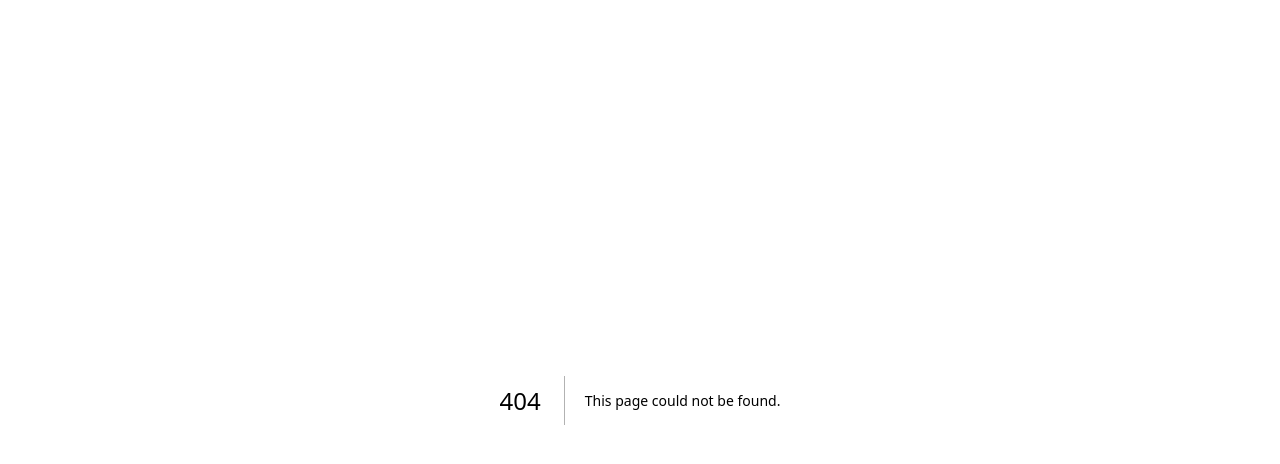
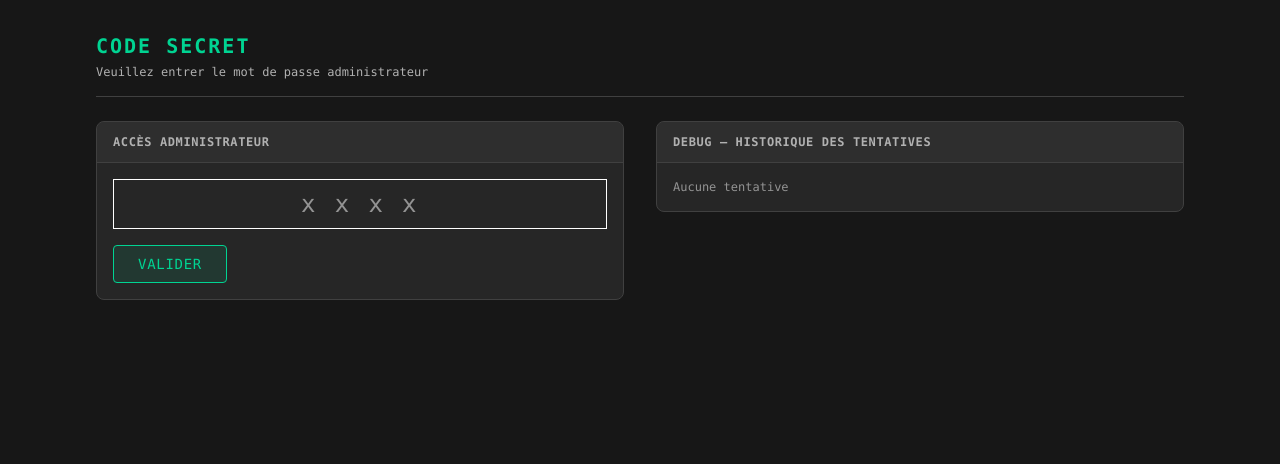
Before and after one commit to Sekaivi/MissionADA42, a Next.js app: page /alpha/code-secret in a window 1280 px wide. Before the commit this address had no page. Shown: the top 464 px of the page. Built offline with nearby package versions, Linux system fonts and the light colour scheme.

Commit message:
feat(enigme) contenu fonctionnel

```diff
--- /dev/null
+++ b/src/app/alpha/code-secret/page.tsx
@@ -0,0 +1,113 @@
+'use client';
+
+import { useState } from 'react';
+import { CheckCircleIcon, XCircleIcon } from '@heroicons/react/24/solid';
+
+import { AlphaButton } from '@/components/alpha/AlphaButton';
+import { AlphaCard } from '@/components/alpha/AlphaCard';
+import { AlphaError } from '@/components/alpha/AlphaError';
+import { AlphaGrid } from '@/components/alpha/AlphaGrid';
+import { AlphaHeader } from '@/components/alpha/AlphaHeader';
+
+export default function CodeSecret() {
+    const CODE_SECRET = '1234';
+
+    const [code, setCode] = useState('');
+    const [error, setError] = useState(null);
+    const [success, setSuccess] = useState(false);
+
+    const [history, setHistory] = useState([]);
+
+    const handleChange = (e) => {
+        const value = e.target.value.replace(/\D/g, '');
+        if (value.length <= 4) {
+            setCode(value);
+            setError(null);
+        }
+    };
+
+    const handleSubmit = () => {
+        const isValid = code === CODE_SECRET;
+
+        setHistory((prev) => [
+            ...prev,
+            {
+                value: code || '—',
+                valid: isValid,
+                timestamp: new Date().toLocaleTimeString(),
+            },
+        ]);
+
+        if (isValid) {
+            setSuccess(true);
+            setError(null);
+        } else {
+            setError('Mot de passe erroné, accès interdit');
+            setSuccess(false);
+        }
+    };
+
+    return (
+        <>
+            <AlphaHeader
+                title="Code secret"
+                subtitle="Veuillez entrer le mot de passe administrateur"
+            />
+
+            <AlphaGrid>
+                <AlphaCard title="Accès administrateur">
+                    <div className="flex flex-col gap-4">
+                        <input
+                            type="text"
+                            value={code}
+                            onChange={handleChange}
+                            maxLength={4}
+                            placeholder="x x x x"
+                            className="border border-white bg-transparent text-white text-center text-2xl tracking-widest py-2"
+                        />
+
+                        <AlphaButton onClick={handleSubmit}>
+                            Valider
+                        </AlphaButton>
+
+                        <AlphaError message={error} />
+
+                        {success && (
+                            <div className="flex items-center gap-2 text-green-400">
+                                <CheckCircleIcon className="h-6 w-6" />
+                                <span className="font-bold">
+                                    Accès autorisé — suite des énigmes débloquée
+                                </span>
+                            </div>
+                        )}
+                    </div>
+                </AlphaCard>
+
+                <AlphaCard title="Debug — Historique des tentatives">
+                    <div className="flex flex-col gap-2 text-xs">
+                        {history.length === 0 && (
+                            <p className="opacity-50">Aucune tentative</p>
+                        )}
+
+                        {history.map((item, index) => (
+                            <div
+                                key={index}
+                                className="flex items-center justify-between border-b border-white/10 pb-1"
+                            >
+                                <span>
+                                    [{item.timestamp}] {item.value}
+                                </span>
+
+                                {item.valid ? (
+                                    <CheckCircleIcon className="h-4 w-4 text-green-400" />
+                                ) : (
+                                    <XCircleIcon className="h-4 w-4 text-red-400" />
+                                )}
+                            </div>
+                        ))}
+                    </div>
+                </AlphaCard>
+            </AlphaGrid>
+        </>
+    );
+}
```
